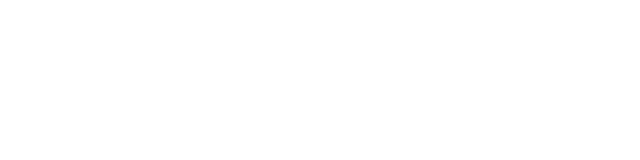
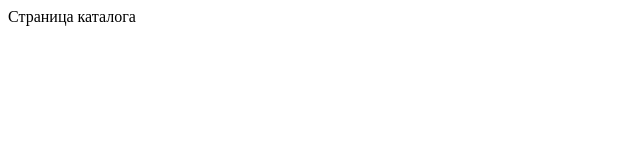
Before and after one commit to blank-evgeniy/ecoalfa_tz, a React (Vite) app: page / in a window 1280 px wide. Shown: the top 160 px of the page, without its empty margins (0-640 px from the left). Built offline with nearby package versions, Linux system fonts and the light colour scheme.

Commit message:
Added routing: catalog and item pages

```diff
--- a/src/App.tsx
+++ b/src/App.tsx
@@ -1,5 +1,17 @@
+import { Route, Routes } from 'react-router-dom';
+import Layout from './components/Layout';
+import CatalogPage from './pages/CatalogPage';
+import ItemPage from './pages/ItemPage';
+
 function App() {
-    return <></>;
+    return (
+        <Layout>
+            <Routes>
+                <Route path="/" element={<CatalogPage />} />
+                <Route path="/:id" element={<ItemPage />} />
+            </Routes>
+        </Layout>
+    );
 }
 
 export default App;
--- /dev/null
+++ b/src/components/Layout.tsx
@@ -0,0 +1,11 @@
+import React, { ReactNode } from 'react';
+
+interface LayoutProps {
+    children: ReactNode;
+}
+
+const Layout: React.FC<LayoutProps> = ({ children }) => {
+    return <>{children}</>;
+};
+
+export default Layout;
--- a/src/main.tsx
+++ b/src/main.tsx
@@ -1,10 +1,13 @@
-import { StrictMode } from 'react'
-import { createRoot } from 'react-dom/client'
-import App from './App.tsx'
-import './index.css'
+import { StrictMode } from 'react';
+import { createRoot } from 'react-dom/client';
+import { HashRouter } from 'react-router-dom';
+
+import App from './App.tsx';
 
 createRoot(document.getElementById('root')!).render(
-  <StrictMode>
-    <App />
-  </StrictMode>,
-)
+    <StrictMode>
+        <HashRouter>
+            <App />
+        </HashRouter>
+    </StrictMode>
+);
--- /dev/null
+++ b/src/pages/CatalogPage.tsx
@@ -0,0 +1,5 @@
+const CatalogPage = () => {
+    return <div>Страница каталога</div>;
+};
+
+export default CatalogPage;
--- /dev/null
+++ b/src/pages/ItemPage.tsx
@@ -0,0 +1,5 @@
+const ItemPage = () => {
+    return <div>Страница игры</div>;
+};
+
+export default ItemPage;
```
